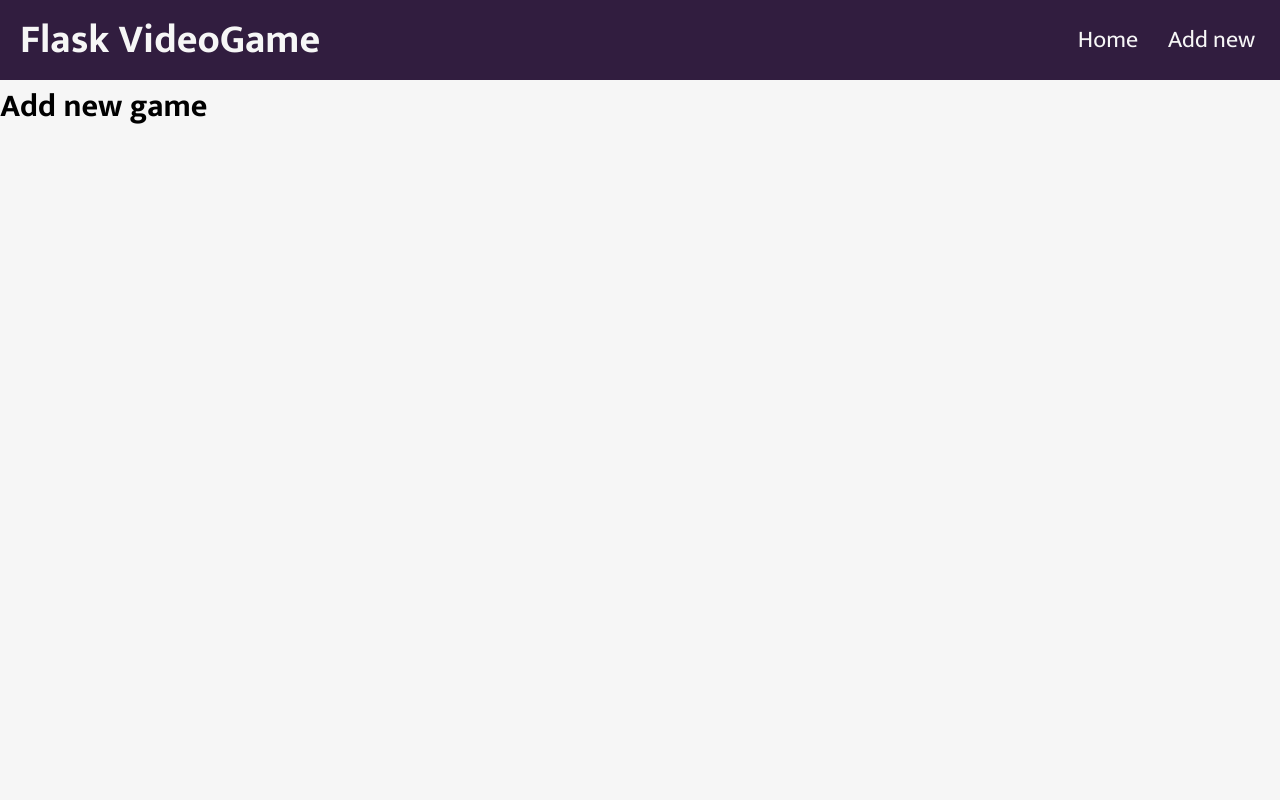
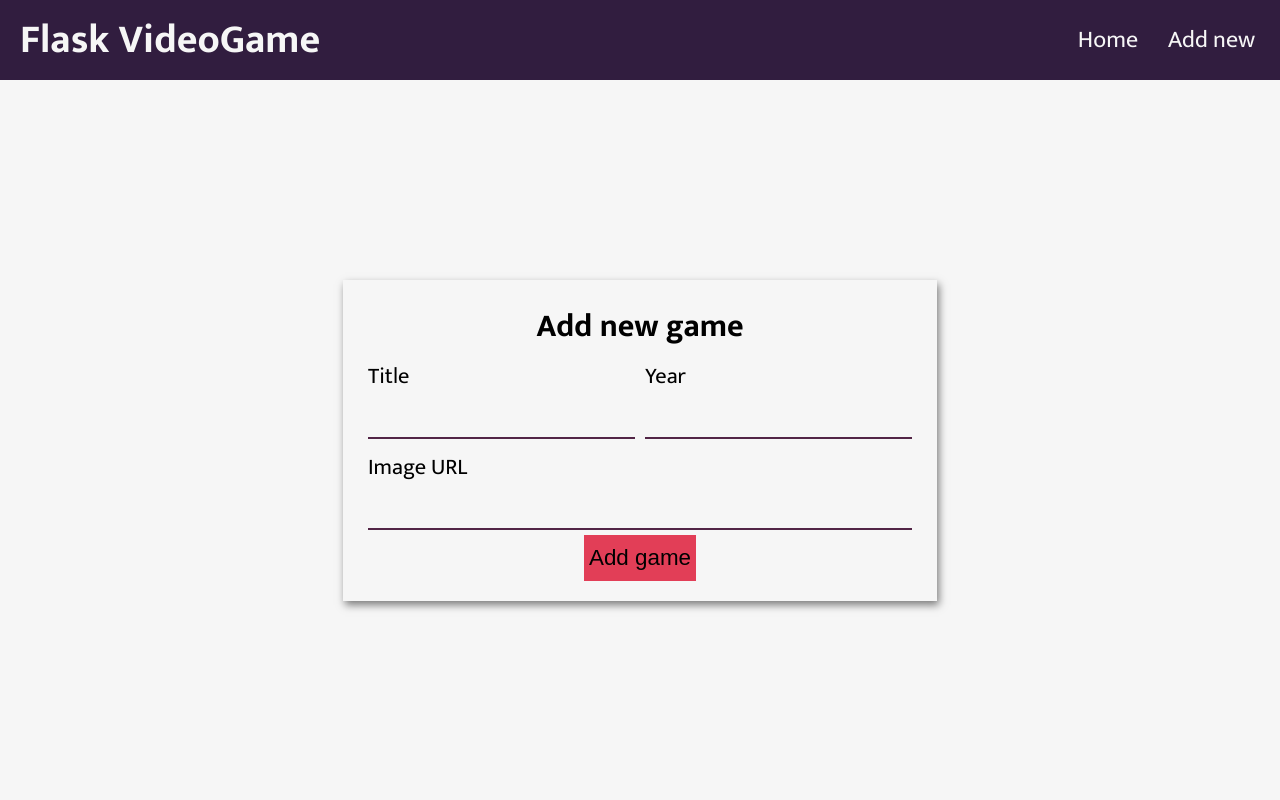
Before and after one commit to ChrisStyles99/flask-games-crud, a Flask app: page /add in a window 1280 px wide. Run offline with Flask 2, Linux system fonts and the light colour scheme.

Commit message:
Added form to submit new game

```diff
--- a/app/static/main.css
+++ b/app/static/main.css
@@ -89,3 +89,56 @@ body {
   float: right;
   cursor: pointer;
 }
+
+.add-title {
+  text-align: center;
+}
+
+.add-form {
+  height: calc(100vh - 80px);
+  display: flex;
+  justify-content: center;
+  align-items: center;
+}
+
+.add-form form {
+  display: grid;
+  grid-template-columns: 1fr 1fr;
+  box-shadow: 2px 4px 8px rgba(0, 0, 0, 0.5);
+  padding: 20px;
+}
+
+.add-form-span-2 {
+  grid-column: span 2;
+}
+
+.add-form-flex {
+  display: flex;
+  flex-direction: column;
+  padding: 5px;
+}
+
+.add-form-flex label {
+  font-size: 1.4rem;
+}
+
+.add-form-flex input {
+  outline: none;
+  padding: 10px;
+  font-size: 1.2rem;
+  border: none;
+  background-color: var(--bg);
+  border-bottom: 2px solid var(--secondary);
+}
+
+.submit-btn {
+  margin: auto;
+}
+
+.submit-btn button {
+  background-color: var(--third);
+  cursor: pointer;
+  padding: 10px 5px;
+  font-size: 1.4rem;
+  border: none;
+}
--- a/app/templates/add.html
+++ b/app/templates/add.html
@@ -1,5 +1,24 @@
 {% extends "layout.html" %}
 
 {% block body %}
-  <h1>Add new game</h1>
+  <div class="add-form">
+    <form method="POST">
+      <h1 class="add-title add-form-span-2">Add new game</h1>
+      <div class="add-form-flex">
+        <label for="title">Title</label>
+        <input type="text" name="title" id="title">
+      </div>
+      <div class="add-form-flex">
+        <label for="year">Year</label>
+        <input type="number" name="year" id="year">
+      </div>
+      <div class="add-form-span-2 add-form-flex">
+        <label for="image_url">Image URL</label>
+        <input type="url" name="image_url" id="image_url">
+      </div>
+      <div class="add-form-span-2 submit-btn">
+        <button type="submit">Add game</button>
+      </div>
+    </form>
+  </div>
 {% endblock %}
```
